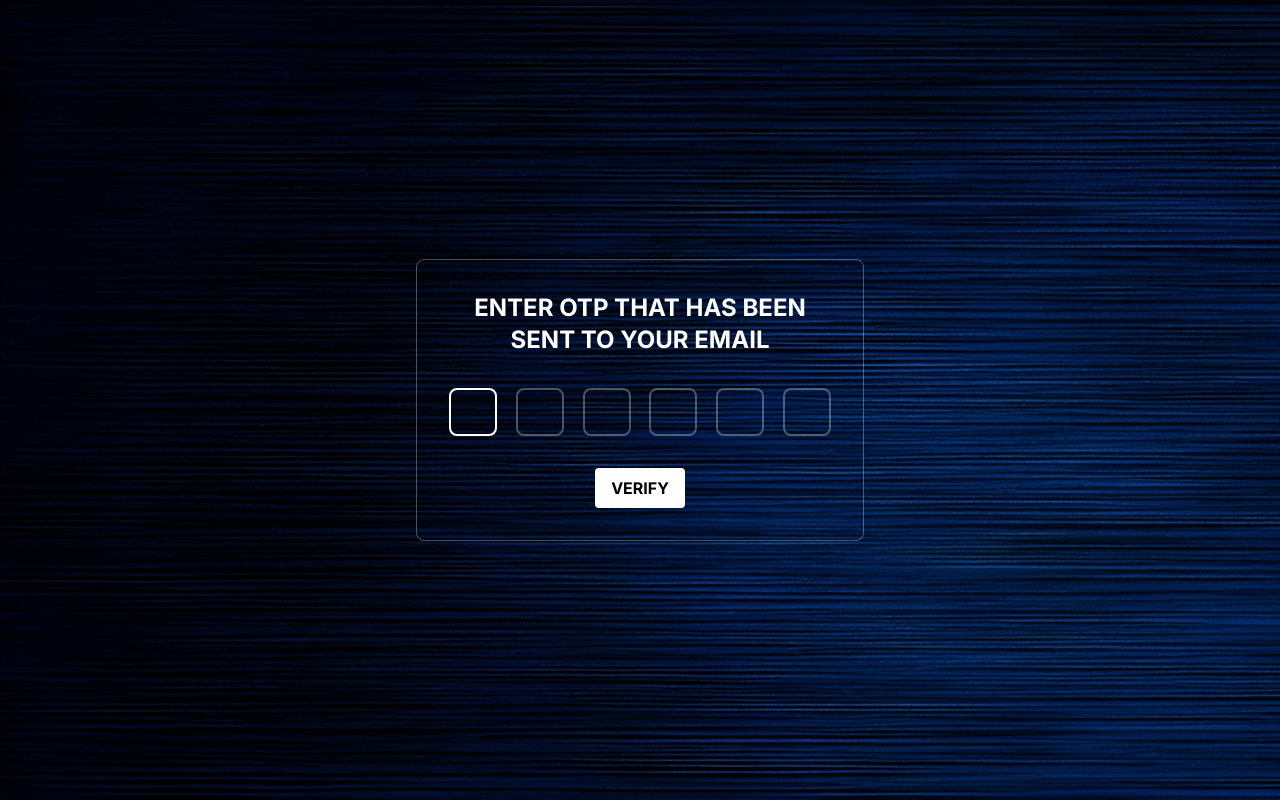
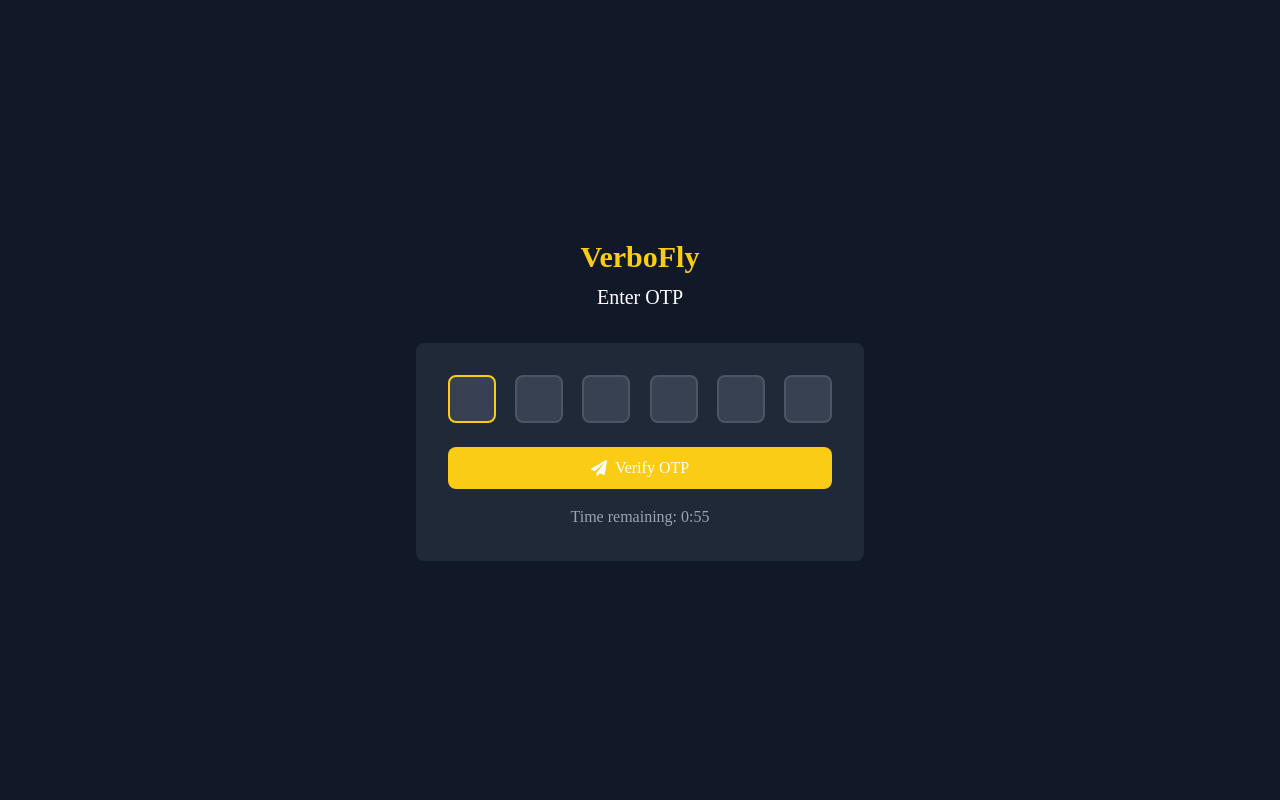
Before and after one commit to neethuss/verbofly-client, a Next.js app: page /verifyOtp in a window 1280 px wide. Built offline with nearby package versions, Linux system fonts and the light colour scheme; a web font is replaced by a local one.

Commit message:
otp corrections

```diff
--- a/src/app/(auth)/forgotPassword/page.tsx
+++ b/src/app/(auth)/forgotPassword/page.tsx
@@ -1,66 +1,92 @@
-"use client"
+'use client'
 
-import React from 'react'
-import { useState, FormEvent, ChangeEvent } from 'react';
-import { useRouter } from 'next/navigation';
-import { toast, ToastContainer } from "react-toastify";
-import { sendForgotPasswordEmail } from '@/services/userApi';
+import React, { useState, FormEvent, ChangeEvent } from 'react'
+import { useRouter } from 'next/navigation'
+import Link from 'next/link'
+import { toast, ToastContainer } from 'react-toastify'
+import { FaEnvelope, FaPaperPlane } from 'react-icons/fa'
+import { sendForgotPasswordEmail } from '@/services/userApi'
 
-const ForgotPasswordPage = () => {
-  const [email, setEmail] = useState('');
-
+export default function ForgotPasswordPage() {
+  const [email, setEmail] = useState('')
+  const [errors, setErrors] = useState<{ email?: string }>({})
   const router = useRouter()
 
-  const handleChange = (e : ChangeEvent<HTMLInputElement>) => {
-    const {name, value} = e.target
-    if(name === "email"){
-      setEmail(value)
+  const handleChange = (e: ChangeEvent<HTMLInputElement>) => {
+    setEmail(e.target.value)
+    setErrors({})
+  }
+
+  const handleSubmit = async (e: FormEvent<HTMLFormElement>) => {
+    e.preventDefault()
+
+    if (!email) {
+      setErrors({ email: 'Email is required' })
+      return
+    }
+
+    try {
+      const data = await sendForgotPasswordEmail(email)
+      if (data) {
+        localStorage.setItem('email', data.email)
+        localStorage.setItem('otp', data.otp)
+        toast.success('OTP sent successfully!')
+        router.push('/verifyOtp')
+      }
+    } catch (error) {
+      toast.error('An error occurred. Please try again.')
     }
   }
 
-  const handleSubmit = async(e : FormEvent<HTMLFormElement>) => {
-    e.preventDefault();
-      const data = await sendForgotPasswordEmail(email)
-       if(data){
-        console.log(data.otp,'otp undo')
-        localStorage.setItem('email',data.email)
-        localStorage.setItem('otp',data.otp)
-        router.push('/verifyOtp')
+  return (
+    <div className="min-h-screen bg-gray-900 text-white font-sans flex items-center justify-center p-4 sm:p-6 lg:p-8">
+      <div className="w-full max-w-md">
+        <div className="text-center mb-8">
+          <h1 className="text-2xl sm:text-3xl font-bold text-yellow-400">VerboFly</h1>
+          <p className="mt-2 text-lg sm:text-xl">Forgot Your Password?</p>
+        </div>
 
-      }
-
-  };
-
-  return (
-    <div className="bg-login-bg bg-cover min-h-screen flex items-center justify-center ">
-      <div className="border border-white/30 p-8 rounded-lg w-full max-w-md">
-        <h1 className="text-3xl font-bold text-white text-center mb-4">
-          FORGOT YOUR PASSWORD?
-        </h1>
-        <h2 className="text-xl text-white/80 text-center mb-8">
-          ENTER YOUR EMAIL TO SEND OTP
-        </h2>
-        <form onSubmit={handleSubmit}>
+        <div className="bg-gray-800 rounded-lg p-6 sm:p-8">
+          <form onSubmit={handleSubmit} className="space-y-4 sm:space-y-6">
+            <div>
+              <div className="relative">
+                <FaEnvelope className="absolute left-3 top-1/2 transform -translate-y-1/2 text-gray-400" />
                 <input
                   type="email"
                   name="email"
+                  placeholder="Enter your email"
                   value={email}
                   onChange={handleChange}
-            placeholder="Enter your email"
-            className="w-full bg-transparent border border-white/30 rounded px-4 py-2 text-white mb-6 focus:outline-none focus:border-white"
+                  className="w-full pl-10 pr-3 py-2 bg-gray-700 rounded-lg text-white placeholder-gray-400 focus:outline-none focus:ring-2 focus:ring-yellow-400"
                   required
                 />
+              </div>
+              {errors.email && (
+                <p className="mt-1 text-red-500 text-xs sm:text-sm">{errors.email}</p>
+              )}
+            </div>
 
-          <div className='flex justify-center'>
+            <div>
               <button
                 type="submit"
-            className=" bg-white text-dark-blue font-bold py-2 px-4 rounded hover:bg-white/90 transition duration-300"
+                className="w-full flex justify-center items-center py-2 px-4 border border-transparent rounded-lg text-white bg-yellow-400 hover:bg-yellow-500 focus:outline-none focus:ring-2 focus:ring-offset-2 focus:ring-yellow-500"
               >
-            SEND OTP
+                <FaPaperPlane className="mr-2" />
+                Send OTP
               </button>
             </div>
+          </form>
+        </div>
 
-        </form>
+        <p className="mt-6 sm:mt-8 text-center text-xs sm:text-sm text-gray-400">
+          Remember your password?{" "}
+          <Link
+            href="/login"
+            className="font-medium text-yellow-400 hover:text-yellow-500"
+          >
+            Sign in
+          </Link>
+        </p>
       </div>
       <ToastContainer
         position="top-center"
@@ -75,7 +101,5 @@ const ForgotPasswordPage = () => {
         theme="dark"
       />
     </div>
-  );
+  )
 }
-
-export default ForgotPasswordPage
--- a/src/app/(auth)/resetPassword/page.tsx
+++ b/src/app/(auth)/resetPassword/page.tsx
@@ -1,110 +1,121 @@
-"use client"
+'use client'
 
-import React from 'react'
-import { useState, FormEvent } from 'react';
-import { useRouter } from 'next/navigation';
-import { ResetErrors } from '@/utils/Types';
-import { toast, ToastContainer } from "react-toastify";
-import { resetPassword } from '@/services/userApi';
-import { resetPasswordSchema } from '@/utils/Validation';
+import React, { useState, FormEvent } from 'react'
+import { useRouter } from 'next/navigation'
+import { toast, ToastContainer } from "react-toastify"
+import { FaLock, FaUnlock } from 'react-icons/fa'
+import { resetPassword } from '@/services/userApi'
+import { resetPasswordSchema } from '@/utils/Validation'
+import { ResetErrors } from '@/utils/Types'
 
-const ResetPasswordPage = () => {
-  const [password, setPassword] = useState('');
-  const [confirmPassword, setConfirmPassword] = useState('');
-  const [errors, setErrors] = useState<ResetErrors>({});
+export default function ResetPasswordPage() {
+  const [password, setPassword] = useState('')
+  const [confirmPassword, setConfirmPassword] = useState('')
+  const [errors, setErrors] = useState<ResetErrors>({})
 
-  const router = useRouter();
+  const router = useRouter()
 
   const handleSubmit = async (e: FormEvent<HTMLFormElement>) => {
-    e.preventDefault();
+    e.preventDefault()
 
-    // Check if any field is empty
     if (!password || !confirmPassword) {
-      setErrors({ general: "All fields must be filled out" });
-      return;
+      setErrors({ general: "All fields must be filled out" })
+      return
     }
 
-    // Clear any previous general error
-    setErrors({});
+    setErrors({})
 
     const validationResult = resetPasswordSchema.safeParse({
       password,
       confirmPassword,
-    });
+    })
 
     if (!validationResult.success) {
-      const newErrors: ResetErrors = {};
+      const newErrors: ResetErrors = {}
 
       validationResult.error.errors.forEach((err) => {
-        newErrors[err.path[0] as keyof ResetErrors] = err.message;
-      });
+        newErrors[err.path[0] as keyof ResetErrors] = err.message
+      })
 
-      setErrors(newErrors);
-      return;
+      setErrors(newErrors)
+      return
     }
 
+    const email = localStorage.getItem('email')
+    if (!email) {
+      toast.error("Email not found. Please try the password reset process again.")
+      router.push('/forgotPassword')
+      return
+    }
 
-      const email = localStorage.getItem('email')
-      const data = await resetPassword(email as string, password)
-      if(data){
+    try {
+      const data = await resetPassword(email, password)
+      if (data) {
         localStorage.removeItem('email')
         console.log(data)
         toast.success("Password reset successfully")
         router.push('/login')
-      }else{
-        console.log('')
+      }
+    } catch (error) {
+      console.error(error)
+      toast.error("Failed to reset password. Please try again.")
+    }
   }
 
+  return (
+    <div className="min-h-screen bg-gray-900 text-white font-sans flex items-center justify-center p-4 sm:p-6 lg:p-8">
+      <div className="w-full max-w-md">
+        <div className="text-center mb-8">
+          <h1 className="text-2xl sm:text-3xl font-bold text-yellow-400">VerboFly</h1>
+          <p className="mt-2 text-lg sm:text-xl">Reset Your Password</p>
+        </div>
 
-
-  };
-
-  return (
-    <div className="bg-login-bg bg-cover min-h-screen flex items-center justify-center bg-dark-blue">
-      <div className="border border-white/30 p-8 rounded-lg w-full max-w-md">
-        <h1 className="text-2xl font-bold text-white text-center mb-8">
-          SET YOUR NEW PASSWORD
-        </h1>
-        <form onSubmit={handleSubmit} className="space-y-6">
-        {errors.general && <p className="text-red-500 text-xs mb-4">{errors.general}</p>}
+        <div className="bg-gray-800 rounded-lg p-6 sm:p-8">
+          <form onSubmit={handleSubmit} className="space-y-4 sm:space-y-6">
+            {errors.general && <p className="text-red-500 text-xs sm:text-sm mb-4">{errors.general}</p>}
 
             <div>
+              <div className="relative">
+                <FaLock className="absolute left-3 top-1/2 transform -translate-y-1/2 text-gray-400" />
                 <input
                   type="password"
                   value={password}
                   onChange={(e) => setPassword(e.target.value)}
                   placeholder="Enter new password"
-              className="w-full bg-transparent border border-white/30 rounded px-4 py-2 text-white placeholder-white/50 focus:outline-none focus:border-white transition duration-300"
+                  className="w-full pl-10 pr-3 py-2 bg-gray-700 rounded-lg text-white placeholder-gray-400 focus:outline-none focus:ring-2 focus:ring-yellow-400"
+                />
+              </div>
+              {errors.password && (
+                <p className="mt-1 text-red-500 text-xs sm:text-sm">{errors.password}</p>
+              )}
+            </div>
 
-            />
-            <p className="text-red-500 text-xs min-h-[1em]">
-                  {errors.password}
-                </p>
-          </div>
             <div>
+              <div className="relative">
+                <FaUnlock className="absolute left-3 top-1/2 transform -translate-y-1/2 text-gray-400" />
                 <input
                   type="password"
                   value={confirmPassword}
                   onChange={(e) => setConfirmPassword(e.target.value)}
                   placeholder="Re-enter new password"
-              className="w-full bg-transparent border border-white/30 rounded px-4 py-2 text-white placeholder-white/50 focus:outline-none focus:border-white transition duration-300"
-
+                  className="w-full pl-10 pr-3 py-2 bg-gray-700 rounded-lg text-white placeholder-gray-400 focus:outline-none focus:ring-2 focus:ring-yellow-400"
                 />
-            <p className="text-red-500 text-xs min-h-[1em]">
-              {errors.confirmPassword}
-            </p>
+              </div>
+              {errors.confirmPassword && (
+                <p className="mt-1 text-red-500 text-xs sm:text-sm">{errors.confirmPassword}</p>
+              )}
             </div>
 
-
-          <div className="flex justify-center">
+            <div>
               <button
                 type="submit"
-              className="bg-white text-dark-blue font-bold py-2 px-6 rounded hover:bg-white/90 transition duration-300"
+                className="w-full flex justify-center items-center py-2 px-4 border border-transparent rounded-lg text-white bg-yellow-400 hover:bg-yellow-500 focus:outline-none focus:ring-2 focus:ring-offset-2 focus:ring-yellow-500"
               >
-              RESET
+                Reset Password
               </button>
             </div>
           </form>
+        </div>
       </div>
       <ToastContainer
         position="top-center"
@@ -119,7 +130,5 @@ const ResetPasswordPage = () => {
         theme="dark"
       />
     </div>
-  );
+  )
 }
-
-export default ResetPasswordPage
--- a/src/app/(auth)/verifyOtp/page.tsx
+++ b/src/app/(auth)/verifyOtp/page.tsx
@@ -1,89 +1,160 @@
-"use client";
+'use client'
 
-import { useState, useRef, useEffect, FormEvent } from 'react';
-import axios from 'axios';
-import { useRouter } from 'next/navigation';
-import { toast, ToastContainer } from "react-toastify";
-import { verifyOtp } from '@/services/userApi';
+import { useState, useRef, useEffect, FormEvent } from "react"
+import { useRouter } from "next/navigation"
+import { toast, ToastContainer } from "react-toastify"
+import { FaPaperPlane } from 'react-icons/fa'
+import { sendForgotPasswordEmail, verifyOtp } from "@/services/userApi"
 
-import React from 'react'
-
-const Page = () => {
-  const [otp, setOtp] = useState<string[]>(['', '', '', '', '', '']);
-  const inputRefs = useRef<(HTMLInputElement | null)[]>([]);
-  const router = useRouter();
+export default function OTPVerificationPage() {
+  const [otp, setOtp] = useState<string[]>(["", "", "", "", "", ""])
+  const [timeLeft, setTimeLeft] = useState(60)
+  const [isTimerRunning, setIsTimerRunning] = useState(true)
+  const [timerKey, setTimerKey] = useState(0)
+  const inputRefs = useRef<(HTMLInputElement | null)[]>([])
+  const router = useRouter()
 
   useEffect(() => {
     if (inputRefs.current[0]) {
-      inputRefs.current[0]?.focus();
+      inputRefs.current[0]?.focus()
     }
-  }, []);
+
+    const storedStartTime = localStorage.getItem("otpTimerStart")
+    const startTime = storedStartTime ? parseInt(storedStartTime) : Date.now()
+
+    if (!storedStartTime) {
+      localStorage.setItem("otpTimerStart", startTime.toString())
+    }
+
+    const updateTimer = () => {
+      const elapsedTime = Math.floor((Date.now() - startTime) / 1000)
+      const remainingTime = Math.max(60 - elapsedTime, 0)
+      setTimeLeft(remainingTime)
+
+      if (remainingTime === 0) {
+        setIsTimerRunning(false)
+      }
+    }
+
+    updateTimer()
+    const timer = setInterval(updateTimer, 1000)
+
+    return () => clearInterval(timer)
+  }, [timerKey])
 
   const handleChange = (element: HTMLInputElement, index: number) => {
-    if (isNaN(Number(element.value))) return;
+    if (isNaN(Number(element.value))) return
 
-    setOtp(prevOtp => {
-      const newOtp = [...prevOtp];
-      newOtp[index] = element.value;
-      return newOtp;
-    });
+    setOtp((prevOtp) => {
+      const newOtp = [...prevOtp]
+      newOtp[index] = element.value
+      return newOtp
+    })
     if (element.nextSibling instanceof HTMLInputElement) {
-      (element.nextSibling as HTMLInputElement).focus();
+      (element.nextSibling as HTMLInputElement).focus()
     }
-  };
+  }
 
   const handleSubmit = async (e: FormEvent<HTMLFormElement>) => {
-    e.preventDefault();
+    e.preventDefault()
 
-      const otpString = otp.join('');
-      const storedOtp = localStorage.getItem('otp');
+    const otpString = otp.join("")
+    const storedOtp = localStorage.getItem("otp")
     if (!storedOtp) {
-        throw new Error('No OTP found in local storage');
+      throw new Error("No OTP found in local storage")
     }
+    try {
       const data = await verifyOtp(otpString, storedOtp)
       if (data) {
-        console.log('Verification completed', data);
-        toast.success("Otp verified successfully")
-        localStorage.removeItem('otp');
-        router.push('/resetPassword');
+        console.log("Verification completed", data)
+        toast.success("OTP verified successfully")
+        localStorage.removeItem("otp")
+        localStorage.removeItem("otpTimerStart")
+        router.push("/resetPassword")
+      }
+    } catch (error) {
+      toast.error("Invalid OTP. Please try again.")
+    }
   }
 
+  const handleResendOtp = async () => {
+    const email = localStorage.getItem("email")
+    if (!email) {
+      toast.error("Email not found. Please try again.")
+      return
+    }
 
-  };
+    try {
+      const data = await sendForgotPasswordEmail(email)
+      console.log(data)
+      if (data) {
+        toast.info("New OTP sent to your email")
+        localStorage.setItem("otp", data.otp)
+        localStorage.setItem("otpTimerStart", Date.now().toString())
+        setTimeLeft(60)
+        setIsTimerRunning(true)
+        setTimerKey(prevKey => prevKey + 1)
+      }
+    } catch (error) {
+      toast.error("Failed to resend OTP. Please try again.")
+    }
+  }
 
   return (
-    <div className="bg-login-bg bg-cover min-h-screen flex items-center justify-center bg-dark-blue">
-      <div className="border border-white/30 p-8 rounded-lg w-full max-w-md">
-        <h1 className="text-2xl font-bold text-white text-center mb-8">
-          ENTER OTP THAT HAS BEEN SENT TO YOUR EMAIL
-        </h1>
-        <form onSubmit={handleSubmit}>
-          <div className="flex justify-between mb-8">
+    <div className="min-h-screen bg-gray-900 text-white font-sans flex items-center justify-center p-4 sm:p-6 lg:p-8">
+      <div className="w-full max-w-md">
+        <div className="text-center mb-8">
+          <h1 className="text-2xl sm:text-3xl font-bold text-yellow-400">VerboFly</h1>
+          <p className="mt-2 text-lg sm:text-xl">Enter OTP</p>
+        </div>
+
+        <div className="bg-gray-800 rounded-lg p-6 sm:p-8">
+          <form onSubmit={handleSubmit} className="space-y-6">
+            <div className="flex justify-between mb-4">
               {otp.map((data, index) => (
                 <input
-                className="w-12 h-12 bg-transparent border-2 border-white/30 rounded-lg text-white text-center text-xl focus:border-white focus:outline-none"
+                  className="w-12 h-12 bg-gray-700 border-2 border-gray-600 rounded-lg text-white text-center text-xl focus:border-yellow-400 focus:outline-none"
                   type="text"
-                name="otp"
+                  name={`otp-${index}`}
                   maxLength={1}
                   key={index}
                   value={data}
-                onChange={e => handleChange(e.target, index)}
-                onFocus={e => e.target.select()}
-                ref={el => {
-                  inputRefs.current[index] = el;
+                  onChange={(e) => handleChange(e.target, index)}
+                  onFocus={(e) => e.target.select()}
+                  ref={(el) => {
+                    inputRefs.current[index] = el
                   }}
+                  aria-label={`OTP digit ${index + 1}`}
                 />
               ))}
             </div>
-          <div className='flex justify-center'>
+            <div className="flex flex-col items-center gap-4">
               <button
                 type="submit"
-              className="bg-white text-dark-blue font-bold py-2 px-4 rounded hover:bg-white/90 transition duration-300"
+                className={`w-full flex justify-center items-center py-2 px-4 border border-transparent rounded-lg text-white bg-yellow-400 hover:bg-yellow-500 focus:outline-none focus:ring-2 focus:ring-offset-2 focus:ring-yellow-500 transition duration-300 ${
+                  !isTimerRunning ? "opacity-50 cursor-not-allowed" : ""
+                }`}
+                disabled={!isTimerRunning}
               >
-              VERIFY
+                <FaPaperPlane className="mr-2" />
+                Verify OTP
               </button>
+              <p className="text-gray-400" aria-live="polite">
+                Time remaining: {Math.floor(timeLeft / 60)}:
+                {(timeLeft % 60).toString().padStart(2, "0")}
+              </p>
+              {!isTimerRunning && (
+                <button
+                  type="button"
+                  onClick={handleResendOtp}
+                  className="text-yellow-400 hover:text-yellow-500 underline"
+                >
+                  Resend OTP
+                </button>
+              )}
             </div>
           </form>
+        </div>
       </div>
       <ToastContainer
         position="top-center"
@@ -98,7 +169,5 @@ const Page = () => {
         theme="dark"
       />
     </div>
-  );
+  )
 }
-
-export default Page;
--- a/src/services/userApi.ts
+++ b/src/services/userApi.ts
@@ -96,6 +96,7 @@ export const verifyOtp = async (otpString: string, storedOtp: string) => {
 
   }
 };
+
 
 // Resetting password
 export const resetPassword = async (email: string, password: string) => {
```
Lines whose indentation alone changed are shown as unchanged.
